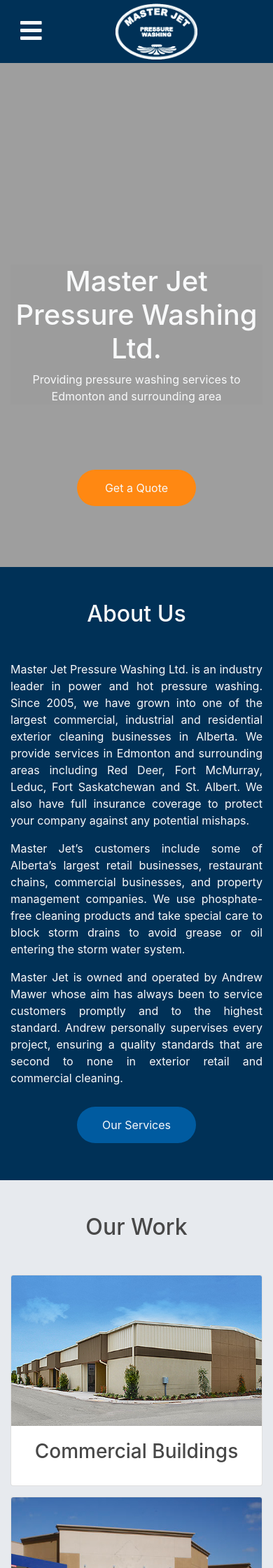
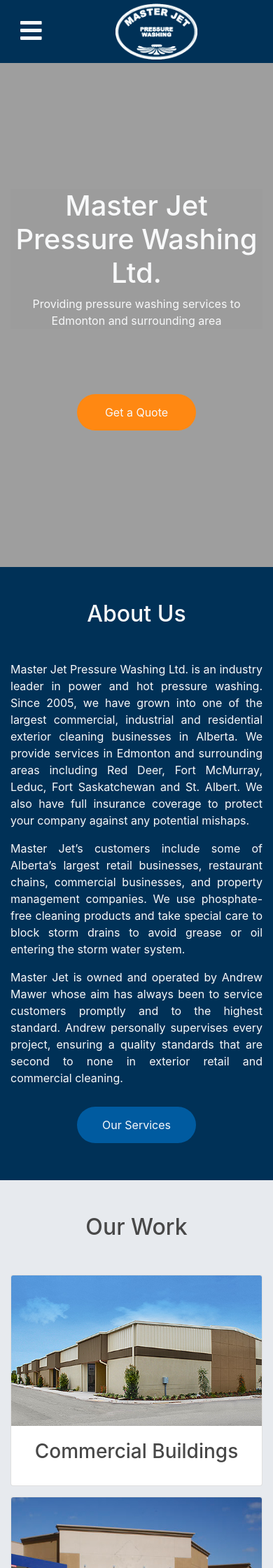
Before and after one commit to linhub15/masterjet.ca, a Jekyll site: the page built from index.html, in a window 390 px wide. Shown: the top 2240 px of the page at 70% size. Built offline with Jekyll 4.4.1, drawn with Linux system fonts in a browser that asks for light colours; nearby versions of some CDN libraries.

Commit message:
Use relative Url for site links

```diff
--- a/_includes/buttons/get-a-quote.html
+++ b/_includes/buttons/get-a-quote.html
@@ -1,3 +1,3 @@
 <div class="hero-button center-btn">
-    <a class="btn mj-btn mj-btn-primary" href="{{ site.url }}/contact/">Get a Quote</a>
+    <a class="btn mj-btn mj-btn-primary" href="/contact/">Get a Quote</a>
 </div>
--- a/_includes/buttons/see-portfolio.html
+++ b/_includes/buttons/see-portfolio.html
@@ -1,3 +1,3 @@
 <div class="center-btn">
-    <a class="btn mj-btn mj-btn-secondary" href="{{ site.url }}/portfolio/">{{ include.btn-text }}</a>
+    <a class="btn mj-btn mj-btn-secondary" href="/portfolio/">{{ include.btn-text }}</a>
 </div>
--- a/_includes/site-nav.html
+++ b/_includes/site-nav.html
@@ -3,20 +3,20 @@
     aria-expanded="false" aria-label="Toggle navigation">
     {% include icons/bars.html %}
   </button>
-  <a class="navbar-brand mx-auto ml-lg-5" href="{{ site.url }}"><img src="{{ site.url }}/images/master-jet-logo-white.png" /></a>
+  <a class="navbar-brand mx-auto ml-lg-5" href="/"><img src="/images/master-jet-logo-white.png" /></a>
   <div class="collapse navbar-collapse" id="navbarText">
     <ul class="navbar-nav ml-lg-auto text-center">
       <li class="nav-item mx-md-5">
-        <a class="nav-link" href="{{ site.url }}">Home<span class="sr-only">(current)</span></a>
+        <a class="nav-link" href="/">Home<span class="sr-only">(current)</span></a>
       </li>
       <li class="nav-item mx-md-5">
-        <a class="nav-link" href="{{ site.url }}/services/">Services</a>
+        <a class="nav-link" href="/services/">Services</a>
       </li>
       <li class="nav-item mx-md-5">
-        <a class="nav-link" href="{{ site.url }}/portfolio/">Portfolio</a>
+        <a class="nav-link" href="/portfolio/">Portfolio</a>
       </li>
       <li class="nav-item mx-md-5">
-        <a class="nav-link" href="{{ site.url }}/contact/">Contact</a>
+        <a class="nav-link" href="/contact/">Contact</a>
       </li>
     </ul>
   </div>
--- a/_sass/index.scss
+++ b/_sass/index.scss
@@ -23,6 +23,15 @@
         position: relative;
         top: 50%;
     }
+
+    @media screen and (max-width: 600px) {
+        div.text-underlay {
+            top: 25%;
+        }
+        .hero-button {
+            top: 35%;
+        }
+    }
 }
 
 #aboutUs {
--- a/index.html
+++ b/index.html
@@ -18,7 +18,7 @@
         <p>Master Jet’s customers include some of Alberta’s largest retail businesses, restaurant chains, commercial businesses, and property management companies. We use phosphate-free cleaning products and take special care to block storm drains to avoid grease or oil entering the storm water system.</p>
         <p>Master Jet is owned and operated by Andrew Mawer whose aim has always been to service customers promptly and to the highest standard. Andrew personally supervises every project, ensuring a quality standards that are second to none in exterior retail and commercial cleaning.</p>
         <div class="center-btn mt-4">
-          <a class="btn mj-btn mj-btn-secondary" href="{{ site.url }}/services/">Our Services</a>
+          <a class="btn mj-btn mj-btn-secondary" href="/services/">Our Services</a>
         </div>
     </div>
 </section>
```
